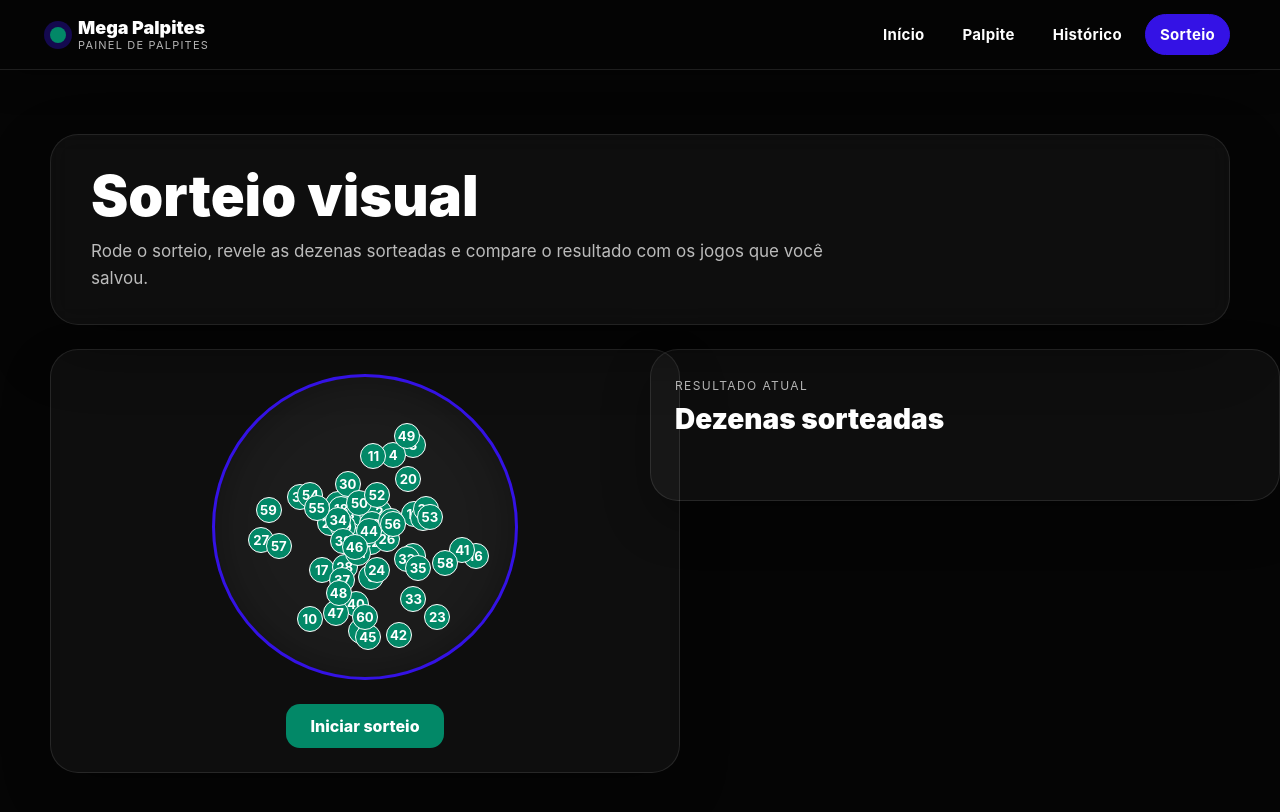
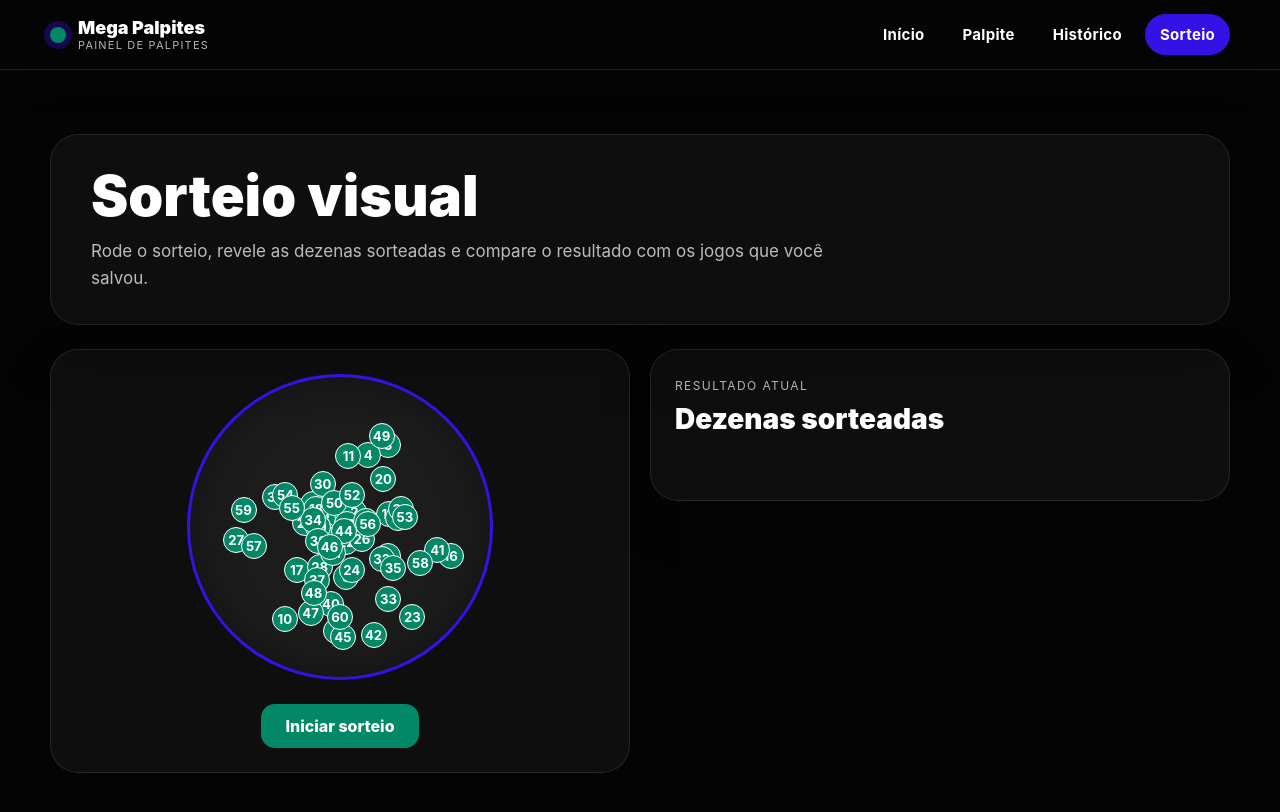
Before and after one commit to GianlucaAlves/mega-sena-suggester, a React (Vite) app in the folder mega-sena-suggester/: page /sorteio in a window 1280 px wide. Shown: the top 812 px of the page. Built offline with nearby package versions, Linux system fonts and the light colour scheme.

Commit message:
Corrigi sobreposição de cards na Roleta da página de sorteio

```diff
--- a/mega-sena-suggester/src/components/Roleta.tsx
+++ b/mega-sena-suggester/src/components/Roleta.tsx
@@ -196,7 +196,7 @@ function Roleta() {
     <div
       style={{
         display: "grid",
-        gridTemplateColumns: "repeat(auto-fit, minmax(min(100%, 300px), 1fr))",
+        gridTemplateColumns: "repeat(auto-fit, minmax(min(100%, 380px), 1fr))",
         gap: 20,
         alignItems: "start",
         fontFamily: FONT_FAMILY,
@@ -205,6 +205,8 @@ function Roleta() {
       <section
         style={{
           width: "100%",
+          minWidth: 0,
+          boxSizing: "border-box",
           backgroundColor: COLORS.painel,
           border: `1px solid ${COLORS.borda}`,
           borderRadius: 28,
@@ -219,7 +221,7 @@ function Roleta() {
           style={{
             width: "100%",
             maxWidth: circleSize,
-            height: circleSize,
+            aspectRatio: "1 / 1",
             borderRadius: "50%",
             background: "rgba(255,255,255,0.06)",
             border: `3px solid ${COLORS.azul}`,
@@ -271,6 +273,8 @@ function Roleta() {
       <section
         style={{
           width: "100%",
+          minWidth: 0,
+          boxSizing: "border-box",
           backgroundColor: COLORS.painel,
           border: `1px solid ${COLORS.borda}`,
           borderRadius: 28,
```
